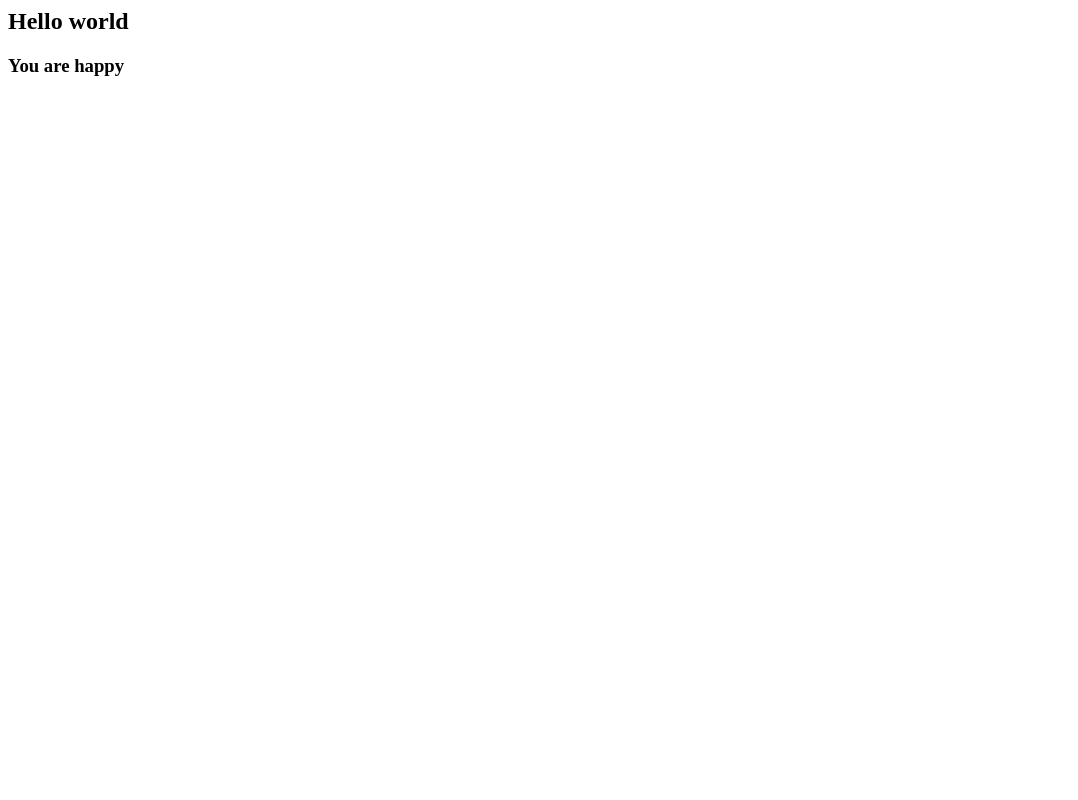
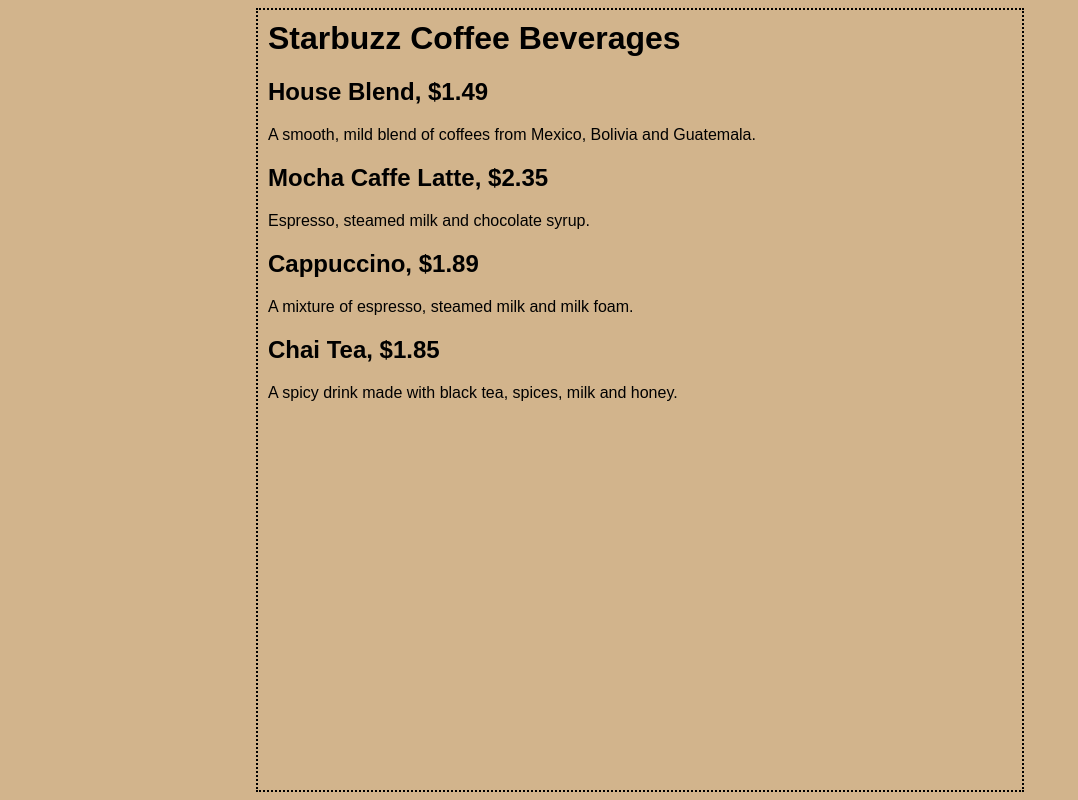
Before and after one commit to Cacodemon44/cafe, a plain HTML site: page index.html in a window 1280 px wide. Shown: the whole page, without its empty margins (0-1078 px from the left). Drawn offline with Linux system fonts and the light colour scheme.

Commit message:
Add files via upload

```diff
--- a/index.html
+++ b/index.html
@@ -1,2 +1,31 @@
-<h2> Hello world</h2>
-<h3> You are happy </h3>
+<html>
+<head>
+	<title>Starbuzz Coffee</title>
+	<style>
+		body {
+			background-color: #d2b48c;
+			margin-left: 20%;
+			margin-right: 20%;
+			border: 2px dotted black;
+			padding: 10px 10px 10px 10px;
+			font-family: sans-serif;
+		}
+	</style>
+</head>
+
+<body>
+	<h1>Starbuzz Coffee Beverages</h1>
+
+	<h2>House Blend, $1.49</h2>
+	<p>A smooth, mild blend of coffees from Mexico, Bolivia and Guatemala.</p>
+
+	<h2>Mocha Caffe Latte, $2.35</h2>
+	<p>Espresso, steamed milk and chocolate syrup.</p>
+
+	<h2>Cappuccino, $1.89</h2>
+	<p>A mixture of espresso, steamed milk and milk foam.</p>
+
+	<h2>Chai Tea, $1.85</h2>
+	<p>A spicy drink made with black tea, spices, milk and honey.</p>
+</body>
+</html>
```
Also changed, not shown: mission.html (added, +20 -0 lines), 1 other file.
